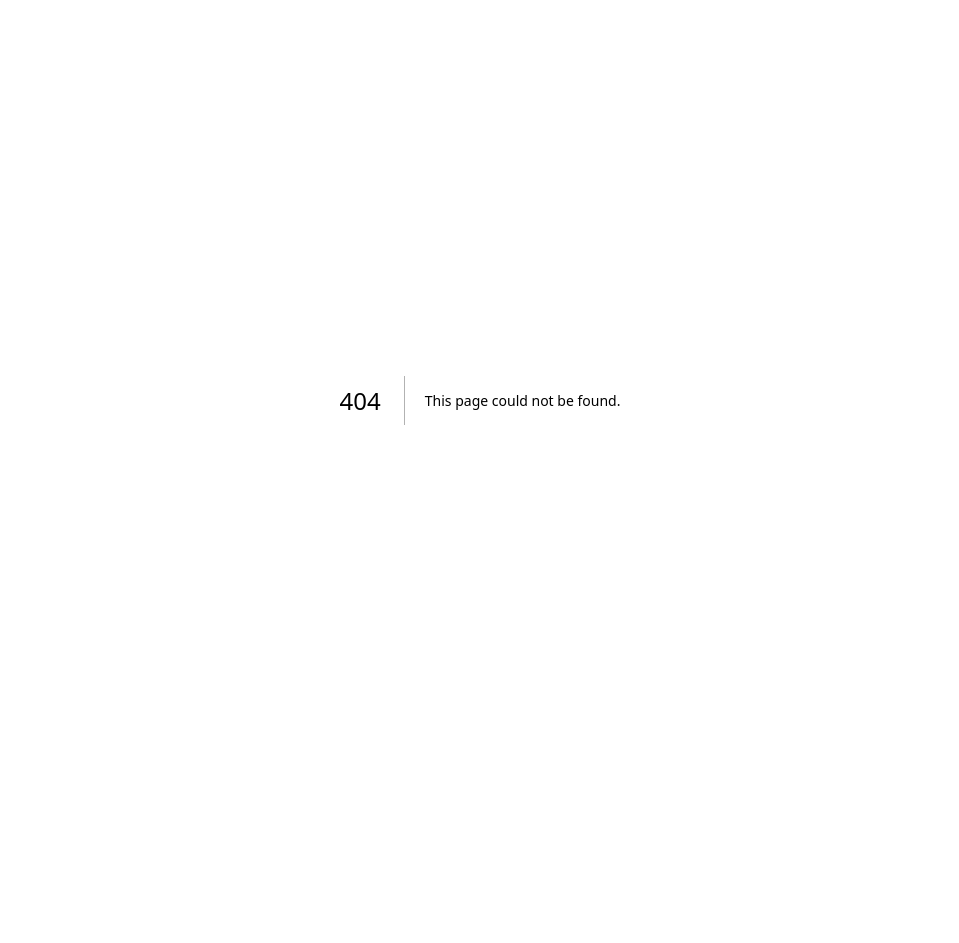
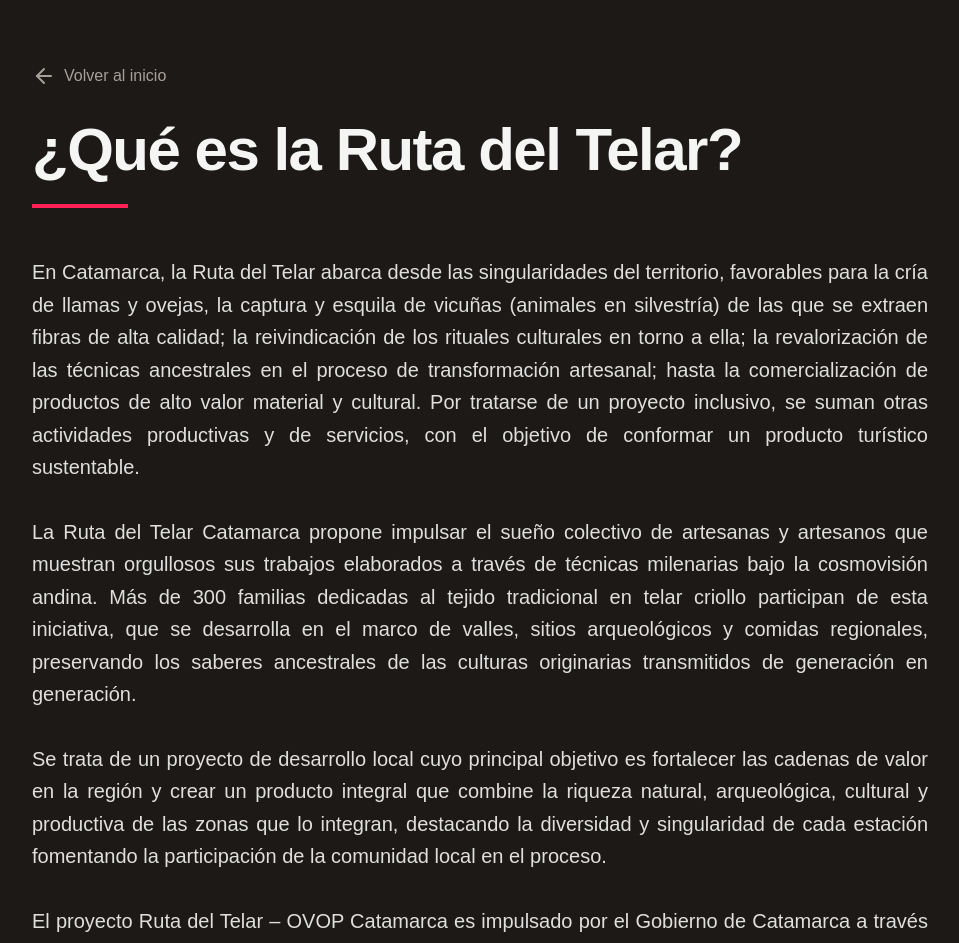
Before and after one commit to carlosacostap-unca/prototipo2-rutadeltelar, a Next.js app: page /que-es-la-ruta in a window 1280 px wide. Before the commit this address had no page. Shown: the top 943 px of the page, without its empty margins (160-1119 px from the left). Before the commit the page ends 800 px from the top, so only its background shows below. Built offline with nearby package versions, Linux system fonts and the light colour scheme.

Commit message:
Update second section with link to institutional page

```diff
--- a/app/components/SwipeSlider.tsx
+++ b/app/components/SwipeSlider.tsx
@@ -4,6 +4,7 @@ import React, { useRef, useState } from "react";
 import gsap from "gsap";
 import { Observer } from "gsap/Observer";
 import { useGSAP } from "@gsap/react";
+import Link from "next/link";
 
 gsap.registerPlugin(Observer);
 
@@ -16,9 +17,10 @@ const sections = [
     text: "text-stone-100"
   },
   {
-    title: "Descubre",
-    subtitle: "Nuestra Historia",
-    description: "Generaciones de sabiduría en cada hilo.",
+    title: "¿Qué es la ruta del telar?",
+    subtitle: "Institucional",
+    description: "Conoce más sobre nuestro proyecto y misión.",
+    link: "/que-es-la-ruta",
     bg: "bg-rose-900",
     text: "text-rose-100"
   },
@@ -201,13 +203,13 @@ export default function SwipeSlider() {
                 <p className="text-lg md:text-2xl max-w-2xl mx-auto opacity-90 leading-relaxed mb-10">
                     {section.description}
                 </p>
-                {section.longText && (
-                    <button
-                        onClick={openDetail}
-                        className="px-8 py-3 border-2 border-white/50 rounded-full text-lg uppercase tracking-wider hover:bg-white hover:text-black transition-all duration-300 transform hover:scale-105"
+                {section.link && (
+                    <Link
+                        href={section.link}
+                        className="inline-block px-8 py-3 border-2 border-white/50 rounded-full text-lg uppercase tracking-wider hover:bg-white hover:text-black transition-all duration-300 transform hover:scale-105"
                     >
-                        Leer más
-                    </button>
+                        Ver más
+                    </Link>
                 )}
             </div>
         </div>
--- /dev/null
+++ b/app/que-es-la-ruta/page.tsx
@@ -0,0 +1,37 @@
+import Link from "next/link";
+
+export default function QueEsLaRuta() {
+  return (
+    <main className="min-h-screen bg-stone-900 text-stone-100 p-8 md:p-16">
+      <div className="max-w-4xl mx-auto">
+        <div className="mb-12">
+            <Link href="/" className="inline-flex items-center text-stone-400 hover:text-white transition-colors mb-8 group">
+                <svg xmlns="http://www.w3.org/2000/svg" width="24" height="24" viewBox="0 0 24 24" fill="none" stroke="currentColor" strokeWidth="2" strokeLinecap="round" strokeLinejoin="round" className="mr-2 transform group-hover:-translate-x-1 transition-transform">
+                    <line x1="19" y1="12" x2="5" y2="12"></line>
+                    <polyline points="12 19 5 12 12 5"></polyline>
+                </svg>
+                Volver al inicio
+            </Link>
+
+            <h1 className="text-4xl md:text-6xl font-bold tracking-tight mb-6">¿Qué es la Ruta del Telar?</h1>
+            <div className="w-24 h-1 bg-rose-500 mb-8"></div>
+        </div>
+
+        <div className="space-y-8 text-lg md:text-xl leading-relaxed opacity-90 text-justify">
+            <p>
+                En Catamarca, la Ruta del Telar abarca desde las singularidades del territorio, favorables para la cría de llamas y ovejas, la captura y esquila de vicuñas (animales en silvestría) de las que se extraen fibras de alta calidad; la reivindicación de los rituales culturales en torno a ella; la revalorización de las técnicas ancestrales en el proceso de transformación artesanal; hasta la comercialización de productos de alto valor material y cultural. Por tratarse de un proyecto inclusivo, se suman otras actividades productivas y de servicios, con el objetivo de conformar un producto turístico sustentable.
+            </p>
+            <p>
+                La Ruta del Telar Catamarca propone impulsar el sueño colectivo de artesanas y artesanos que muestran orgullosos sus trabajos elaborados a través de técnicas milenarias bajo la cosmovisión andina. Más de 300 familias dedicadas al tejido tradicional en telar criollo participan de esta iniciativa, que se desarrolla en el marco de valles, sitios arqueológicos y comidas regionales, preservando los saberes ancestrales de las culturas originarias transmitidos de generación en generación.
+            </p>
+            <p>
+                Se trata de un proyecto de desarrollo local cuyo principal objetivo es fortalecer las cadenas de valor en la región y crear un producto integral que combine la riqueza natural, arqueológica, cultural y productiva de las zonas que lo integran, destacando la diversidad y singularidad de cada estación fomentando la participación de la comunidad local en el proceso.
+            </p>
+            <p>
+                El proyecto Ruta del Telar – OVOP Catamarca es impulsado por el Gobierno de Catamarca a través del Ministerio de Trabajo, Planificación y Recursos Humanos de la provincia, junto a la Agencia de Cooperación Internacional del Japón (JICA) en articulación con todos los municipios de las localidades que integran Ruta del Telar.
+            </p>
+        </div>
+      </div>
+    </main>
+  );
+}
```
